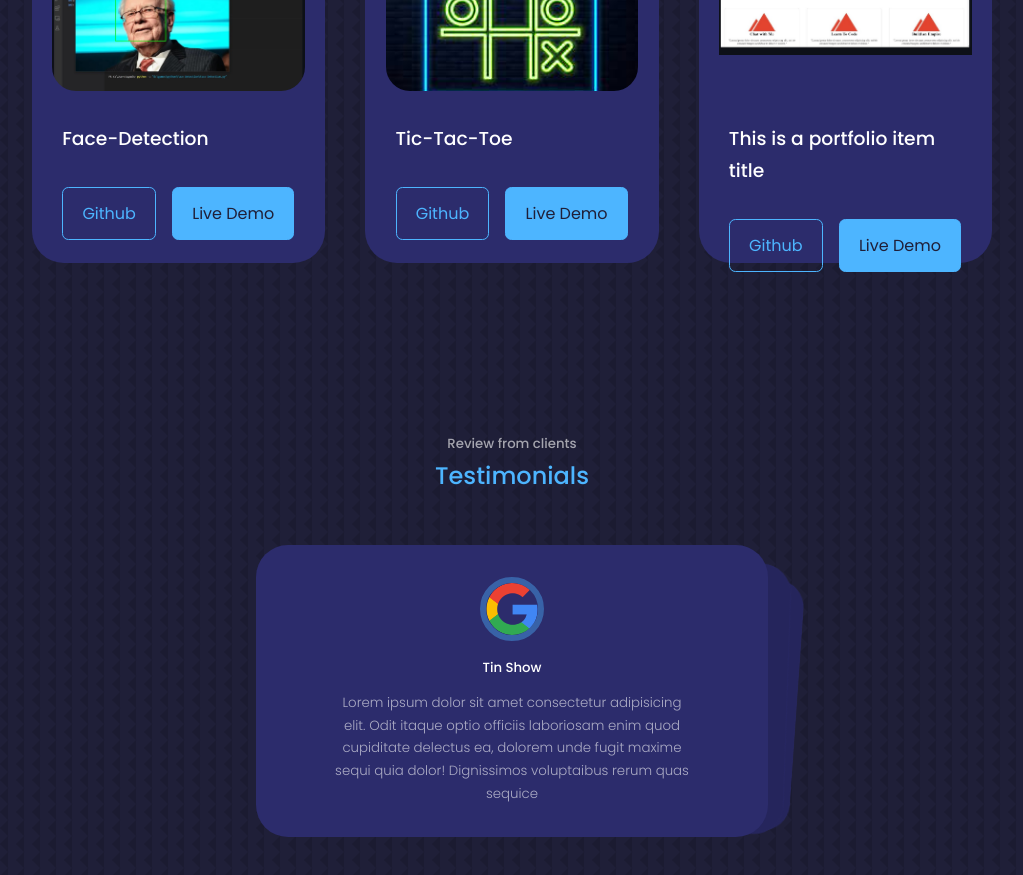
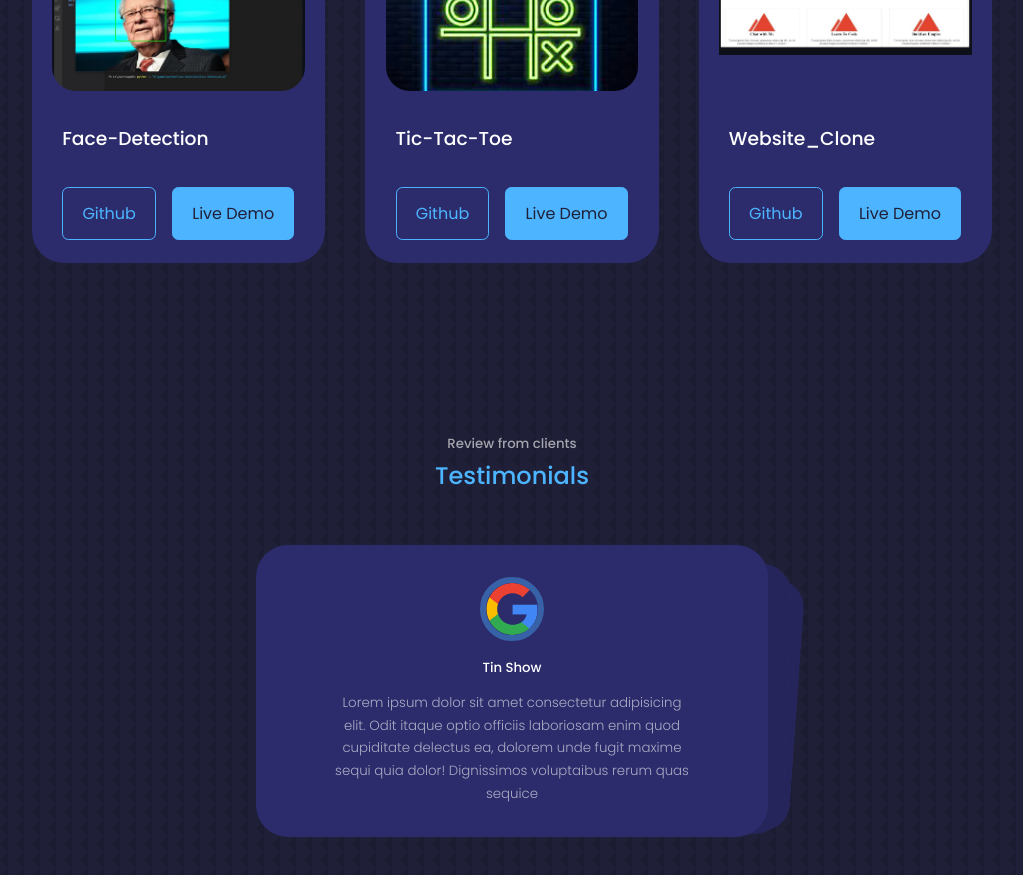
Before and after one commit to AyushGupta2114/Portfolio, a React (Create React App) app in the folder react-portfolio-website-1/: page / in a window 1280 px wide. Shown: the part 3900-4775 px from the top of the page, without its empty margins (128-1151 px from the left). Built offline with nearby package versions, Linux system fonts and the light colour scheme.

Commit message:
demo to contact projects

```diff
--- a/react-portfolio-website-1/src/Components/portfolio/Portfolio.jsx
+++ b/react-portfolio-website-1/src/Components/portfolio/Portfolio.jsx
@@ -67,10 +67,10 @@ const Portfolio = () => {
           <div className='portfolio__item-image_6'>
             <img src={IMG6} alt=""/>
           </div>
-            <h3>This is a portfolio item title</h3>
+            <h3>Website_Clone</h3>
             <div className='portfolio__item-cta'>
-            <a href='https://github.com/AyushGupta2114' className='btn' target='_blank'>Github</a>
-            <a href='https://github.com/AyushGupta2114' className='btn btn-primary' target='_blank'>Live Demo</a>
+            <a href='https://github.com/AyushGupta2114/Website_Clone' className='btn' target='_blank'>Github</a>
+            <a href='#contact' className='btn btn-primary'>Live Demo</a>
            </div>
         </article>
       </div>
```
